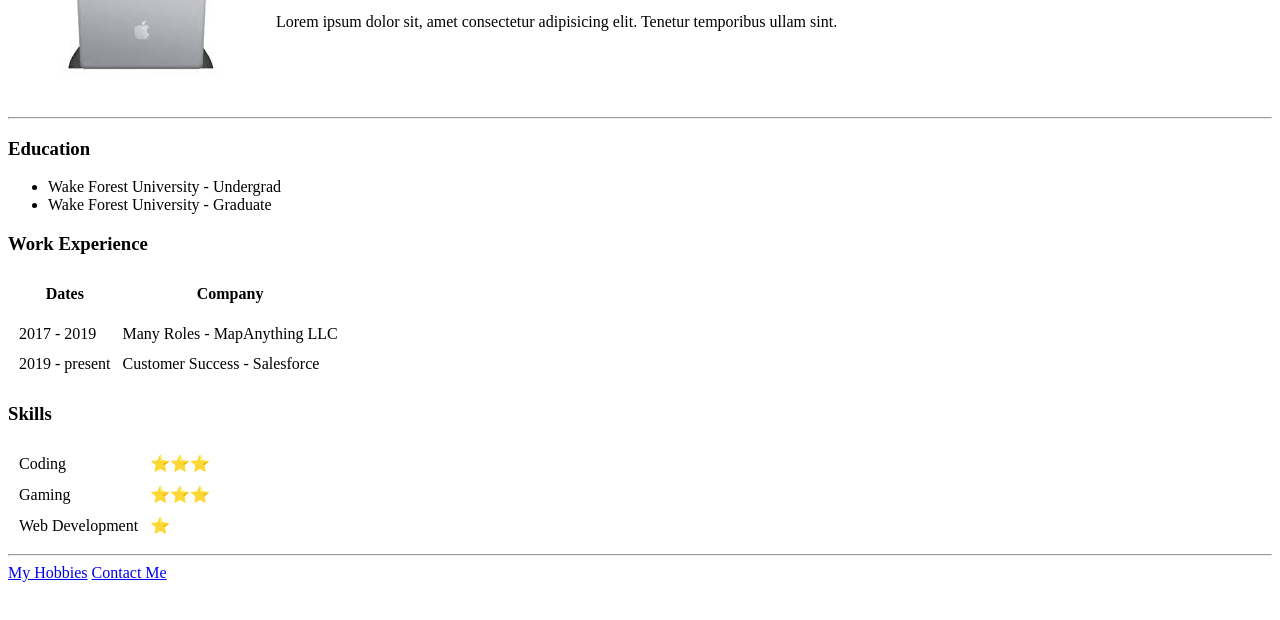
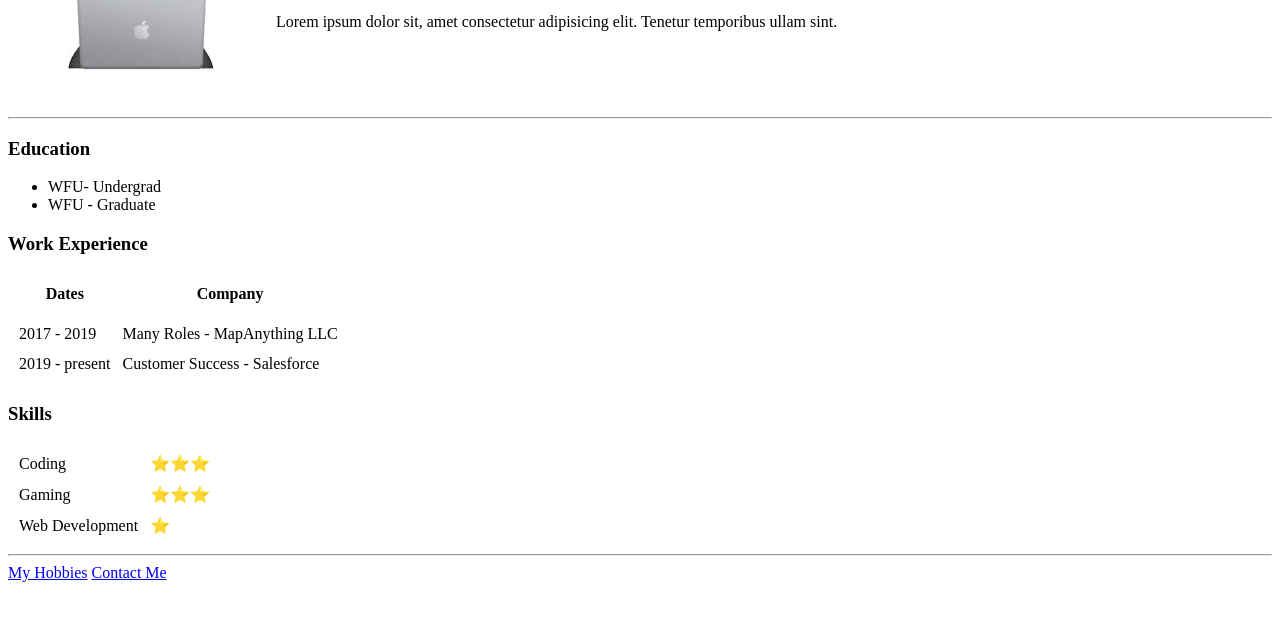
Before and after one commit to d31o/cv, a plain HTML site: page index.html in a window 1280 px wide. Shown: the part 170-790 px from the top of the page. Drawn offline with Linux system fonts and the light colour scheme.

Commit message:
Changes to some text

```diff
--- a/index.html
+++ b/index.html
@@ -25,8 +25,8 @@
   <hr>
   <h3>Education</h3>
   <ul>
-    <li>Wake Forest University - Undergrad</li>
-    <li>Wake Forest University - Graduate</li>
+    <li>WFU- Undergrad</li>
+    <li>WFU - Graduate</li>
   </ul>
   <h3>Work Experience</h3>
 
```
